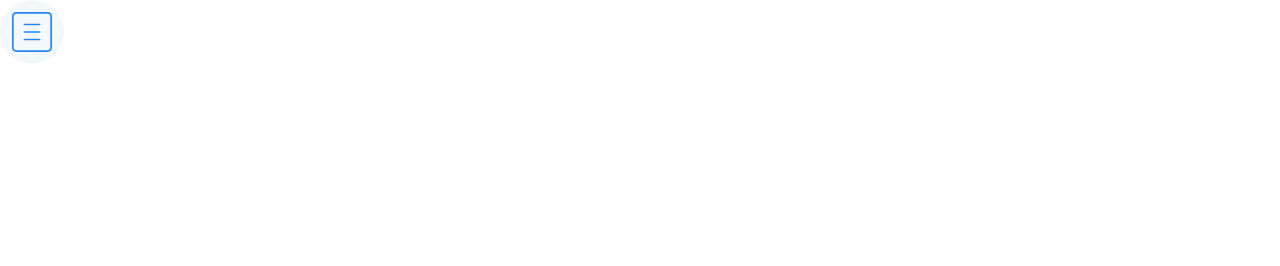
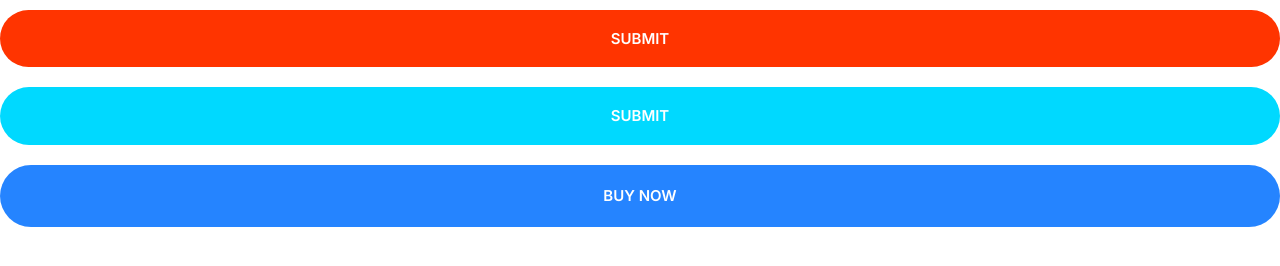
Before and after one commit to tony-508/First-trial, a plain HTML site: page index.html in a window 1280 px wide. Drawn offline with Linux system fonts and the light colour scheme.

Commit message:
Buttons.

```diff
--- a/css/styles.css
+++ b/css/styles.css
@@ -6,6 +6,11 @@
   --color-body: #918ca4;
 }
 
+*,
+*::after,
+*::before {
+  box-sizing: border-box;
+}
 /* typography */
 html {
   font-size: 62.5%;
@@ -168,3 +173,64 @@ a {
   justify-content: center;
   align-items: center;
 }
+
+/* Buttons*/
+.btn {
+  font-size: 1.8rem;
+  text-transform: uppercase;
+  font-weight: 600;
+  padding: 2rem 3rem;
+  margin: 1rem 0;
+  text-align: center;
+  border: none;
+  border-radius: 40px;
+}
+
+.btn--primary {
+  background: var(--color-primary);
+  color: #fff;
+}
+
+.btn--primary:hover {
+  background: #3a8ffd;
+}
+
+.btn--secondary {
+  background-color: var(--color-secondary);
+  color: #fff;
+}
+
+.btn--secondary:hover {
+  background: #00c8eb;
+}
+
+.btn--accent {
+  background-color: var(--color-accent);
+  color: #fff;
+}
+
+.btn--accent:hover {
+  background: #ec3000;
+}
+
+.btn--block {
+  width: 100%;
+  display: inline-block;
+}
+
+.btn--outline {
+  background: #fff;
+  color: var(--color-headings);
+  border: 2px solid var(--color-headings);
+}
+
+.btn--outline:hover {
+  background: var(--color-headings);
+  color: #fff;
+}
+
+@media screen and (min-width: 1024px) {
+  .btn {
+    font-size: 1.5rem;
+  }
+}
--- a/index.html
+++ b/index.html
@@ -15,10 +15,8 @@
     <link rel="stylesheet" href="css/styles.css" />
   </head>
   <body>
-    <span class="icon-container">
-      <svg class="icon icon--primary">
-        <use xlink:href="images/sprite.svg#menu"></use>
-      </svg>
-    </span>
+    <button class="btn btn--accent btn--block">Submit</button>
+    <button class="btn btn--secondary btn--block">Submit</button>
+    <a href="#" class="btn btn--primary btn--block">Buy Now</a>
   </body>
 </html>
```
Also changed, not shown: components/buttons.html (added, +3 -0 lines).
